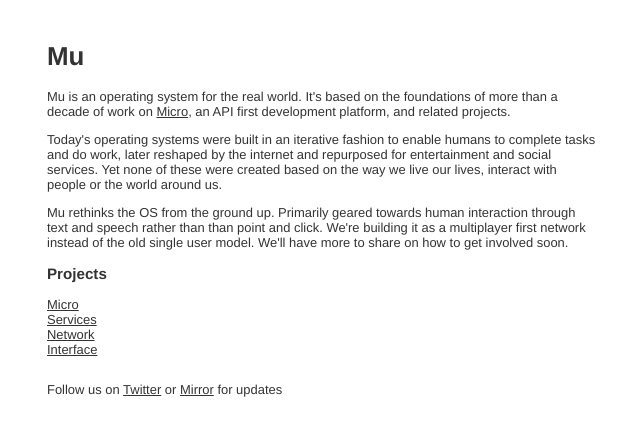
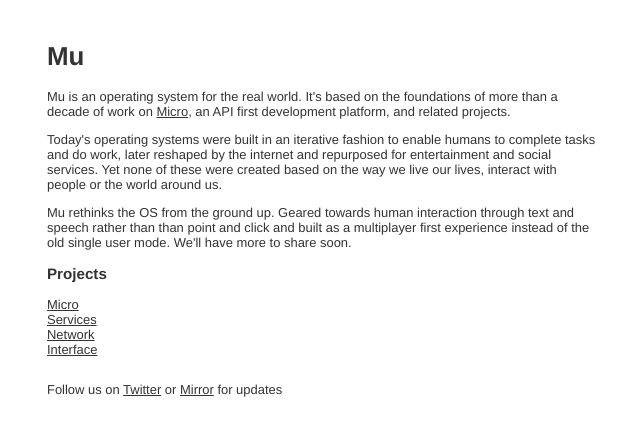
Before and after one commit to muxyz/website, a Jekyll site: the page index.html, which Jekyll copies as it is, in a window 1280 px wide. Shown: the top 436 px of the page, without its empty margins (113-753 px from the left). Built offline with Jekyll 4.4.1, drawn with Linux system fonts in a browser that asks for light colours.

Commit message:
Update index.html

```diff
--- a/index.html
+++ b/index.html
@@ -52,9 +52,9 @@
       Yet none of these were created based on the way we live our lives, interact with people or the world around us.
       </p>
 
-      <p>Mu rethinks the OS from the ground up. Primarily geared towards human interaction through text and speech rather than
-      than point and click. We're building it as a multiplayer first network instead of the old single user model.
-      We'll have more to share on how to get involved soon.</p>
+      <p>Mu rethinks the OS from the ground up. Geared towards human interaction through text and speech rather than
+      than point and click and built as a multiplayer first experience instead of the old single user mode.
+      We'll have more to share soon.</p>
       </div>
 
       <h3>Projects</h3>
```
